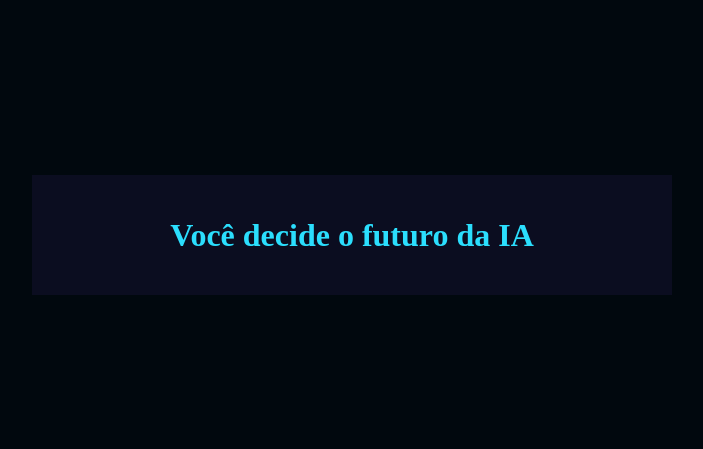
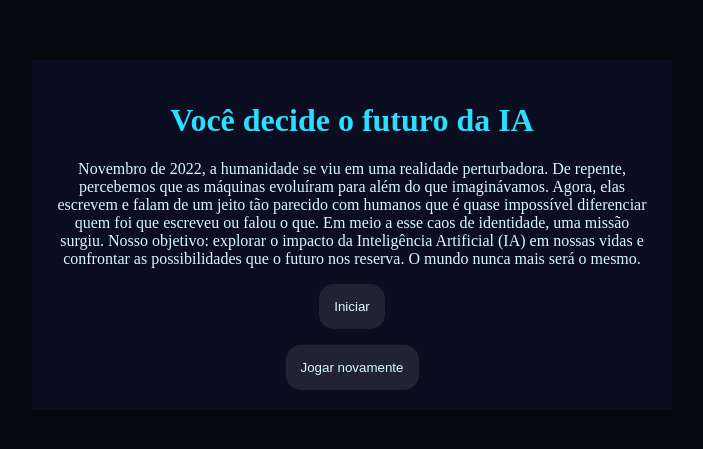
Before and after one commit to dhulhadobrownie/Matematica-2, a plain HTML site: page dhulha/index.html in a window 1280 px wide. Shown: the part 173-622 px from the top of the page, without its empty margins (288-991 px from the left). Drawn offline with Linux system fonts and the light colour scheme.

Commit message:
Update index.html

```diff
--- a/dhulha/index.html
+++ b/dhulha/index.html
@@ -1,20 +1,38 @@
 <!DOCTYPE html>
 <html lang="pt-br">
+
 <head>
     <meta charset="UTF-8">
     <meta name="viewport" content="width=device-width, initial-scale=1.0">
     <link rel="stylesheet" href="style.css">
     <title>Você decide o futuro da IA</title>
 </head>
+
 <body>
     <div class="caixa-principal">
         <h1>Você decide o futuro da IA</h1>
+        <div class="tela-inicial">
+            <p>Novembro de 2022, a humanidade se viu em uma realidade perturbadora.
+                De repente, percebemos que as máquinas evoluíram para além do que imaginávamos.
+                Agora, elas escrevem e falam de um jeito tão parecido com humanos que é quase impossível diferenciar
+                quem foi que escreveu ou falou o que.
+                Em meio a esse caos de identidade, uma missão surgiu.
+                Nosso objetivo: explorar o impacto da Inteligência Artificial (IA) em nossas vidas e confrontar as
+                possibilidades que o futuro nos reserva.
+                O mundo nunca mais será o mesmo.
+            </p>
+            <button class="iniciar-btn">Iniciar</button>
+        </div>
         <div class="caixa-perguntas"></div>
         <div class="caixa-alternativas"></div>
         <div class="caixa-resultado">
             <p class="texto-resultado"></p>
+            <button class="novamente-btn">Jogar novamente</button>
         </div>
     </div>
-    <script src="script.js"></script>
+    <script type="module" src="js/aleatorio.js"></script>
+    <script type="module" src="js/perguntas.js"></script>
+    <script type="module" src="js/script.js"></script>
 </body>
+
 </html>
```
